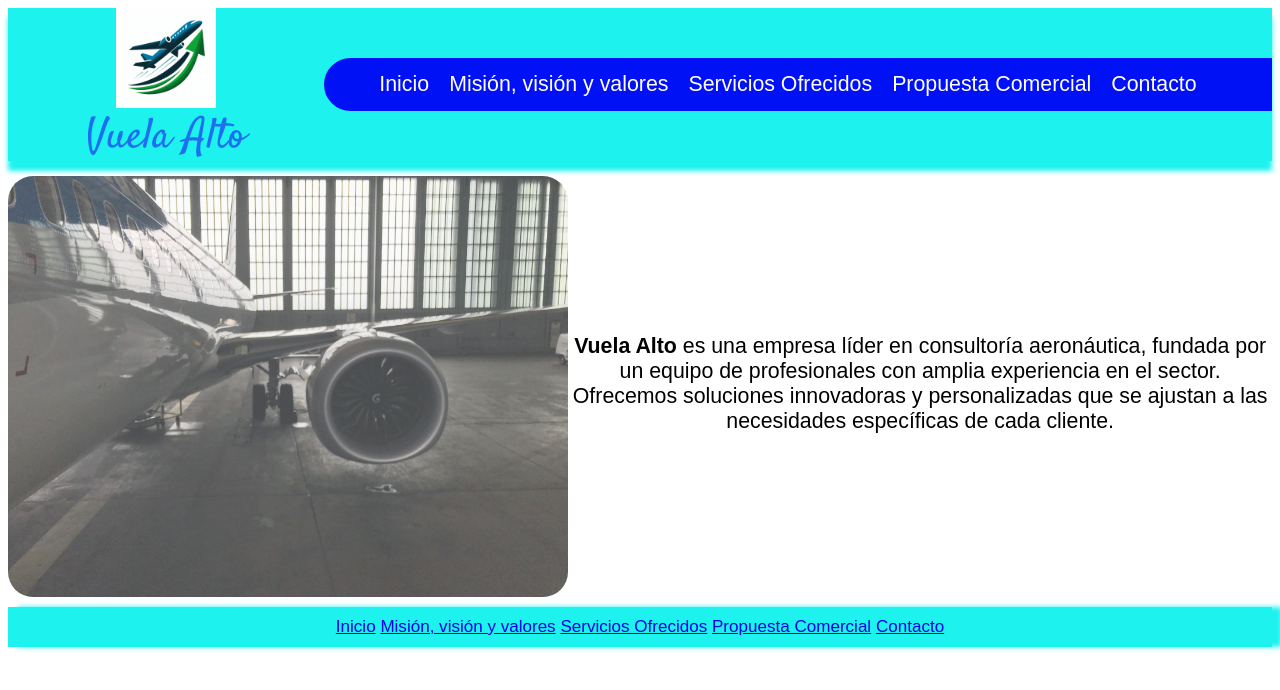
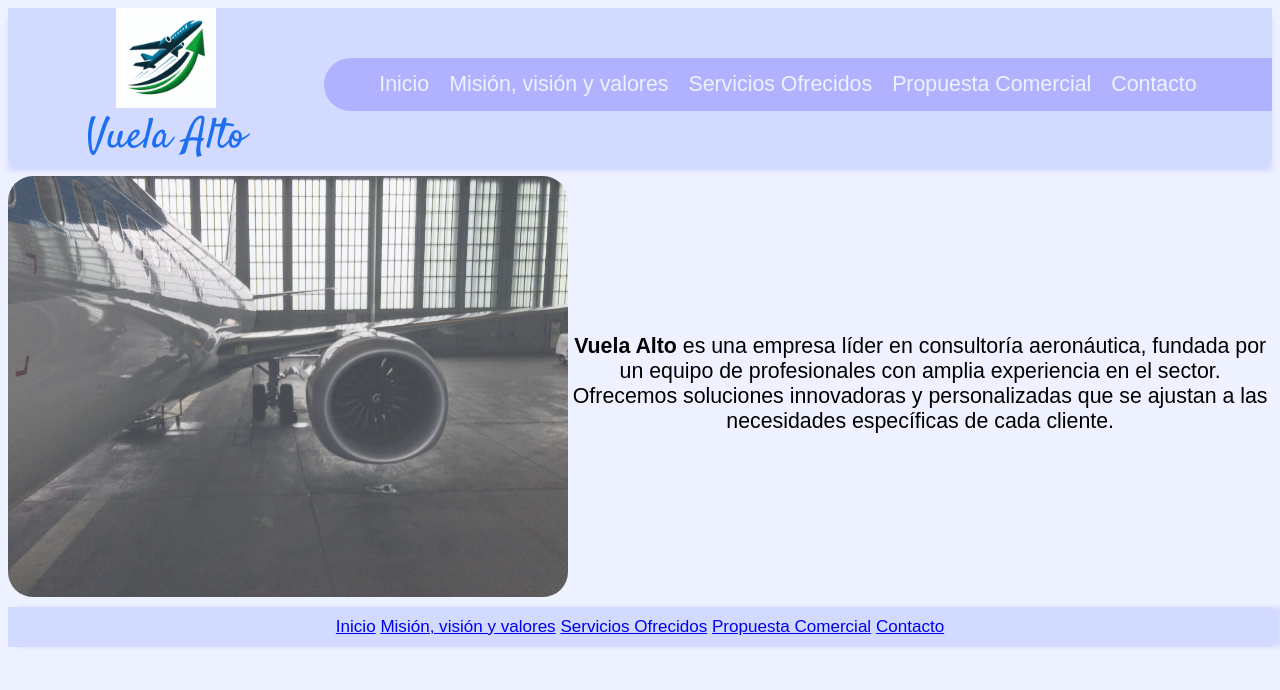
Before and after one commit to ArielG6/uva2_VuelaAlto, a plain HTML site: page index.html in a window 1280 px wide. Drawn offline with Linux system fonts and the light colour scheme.

Commit message:
cambio de colores

```diff
--- a/styles/styles.css
+++ b/styles/styles.css
@@ -9,15 +9,16 @@ body {
     padding: 0px;
     font-family: Arial, Helvetica, sans-serif;
     font-size: 16pt;
+    background-color: #EEF1FF;
 }
 header {
     grid-area: header;
     display: grid;
     grid-template-columns: 25% 75%;
-    background: #1DF2EF;
+    background: #D2DAFF; /*#1DF2EF*/
     align-content: center;
     justify-content: center;
-    box-shadow: 0px 10px 5px #1DF2EF;
+    box-shadow: 0px 10px 5px #D2DAFF; /*#1DF2EF*/
 }
 
 .logoContenedor{
@@ -48,7 +49,7 @@ header {
 
 .menu {
     grid-area: 1 / 2 / 3 / 4;
-    background: #0011F5;
+    background: #B1B2FF; /*#0011F5;*/
     border-radius: 50px 0px 0px 50px;
     margin: 50px 0px 50px 0px;
     text-align: center;
@@ -58,7 +59,7 @@ header {
 }
 
 .menuLink{
-    color: white;
+    color: #EEF1FF;
     text-decoration: none;
     padding: 0px 20px 0px 0px;
 }
@@ -85,9 +86,9 @@ footer {
     grid-area: footer;
     /*width: 1200px;*/
     padding: 10px;
-    background: #1DF2EF;
+    background: #D2DAFF; /*#1DF2EF*/
     border-radius: 0px;
     text-align: center;
     font-size: 0.8em;
-    box-shadow: 10px 0px 5px #1DF2EF;
+    box-shadow: 10px 0px 5px #D2DAFF; /*#1DF2EF*/
 }
```
